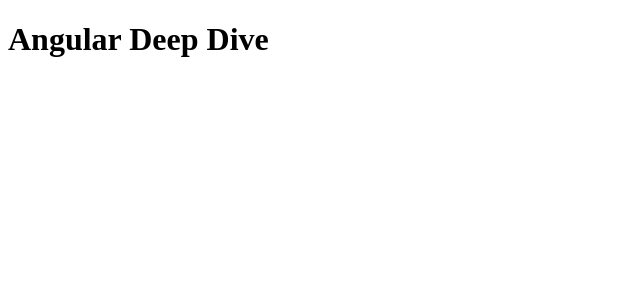
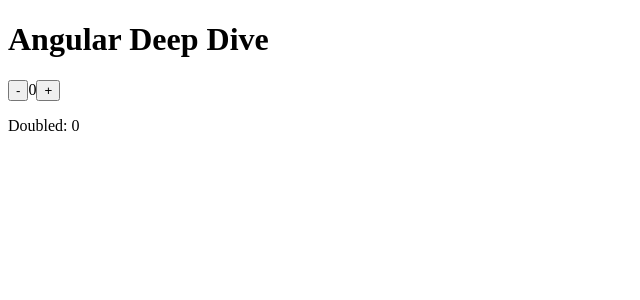
Before and after one commit to kbelyse/angular-deep-dive, an Angular app: page / in a window 1280 px wide. Shown: the top 300 px of the page, without its empty margins (0-640 px from the left). Built offline with nearby package versions, Linux system fonts and the light colour scheme.

Commit message:
render counter in the app shell

```diff
--- a/src/app/app.html
+++ b/src/app/app.html
@@ -2,4 +2,8 @@
   <h1>{{ title() }}</h1>
 </header>
 
+<main>
+  <app-counter />
+</main>
+
 <router-outlet />
--- a/src/app/app.ts
+++ b/src/app/app.ts
@@ -1,9 +1,10 @@
 import { Component, signal } from '@angular/core';
 import { RouterOutlet } from '@angular/router';
+import { Counter } from './counter/counter';
 
 @Component({
   selector: 'app-root',
-  imports: [RouterOutlet],
+  imports: [RouterOutlet, Counter],
   templateUrl: './app.html',
   styleUrl: './app.scss',
 })
```
